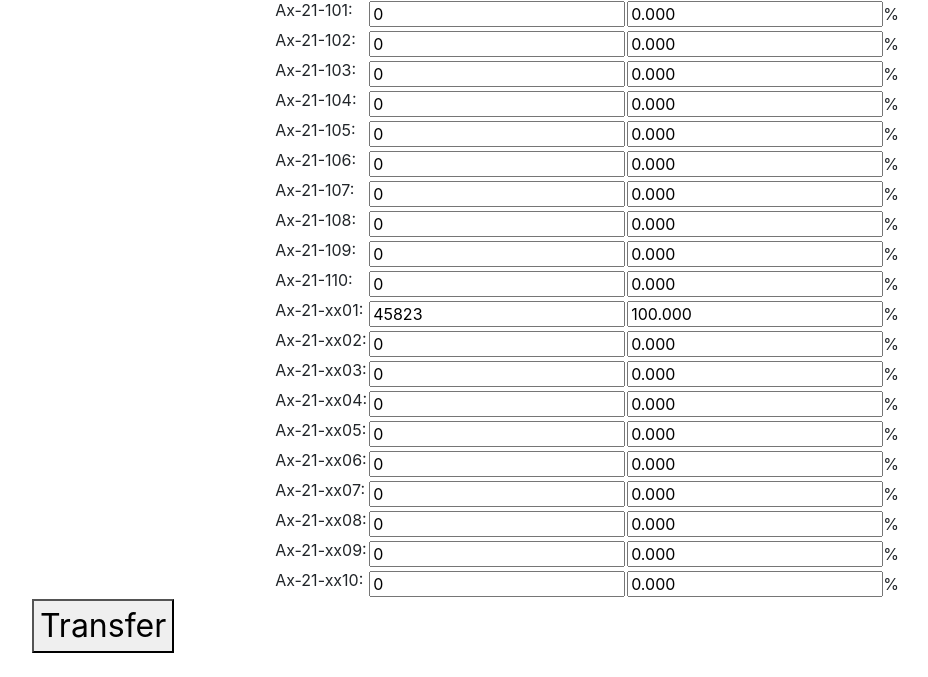
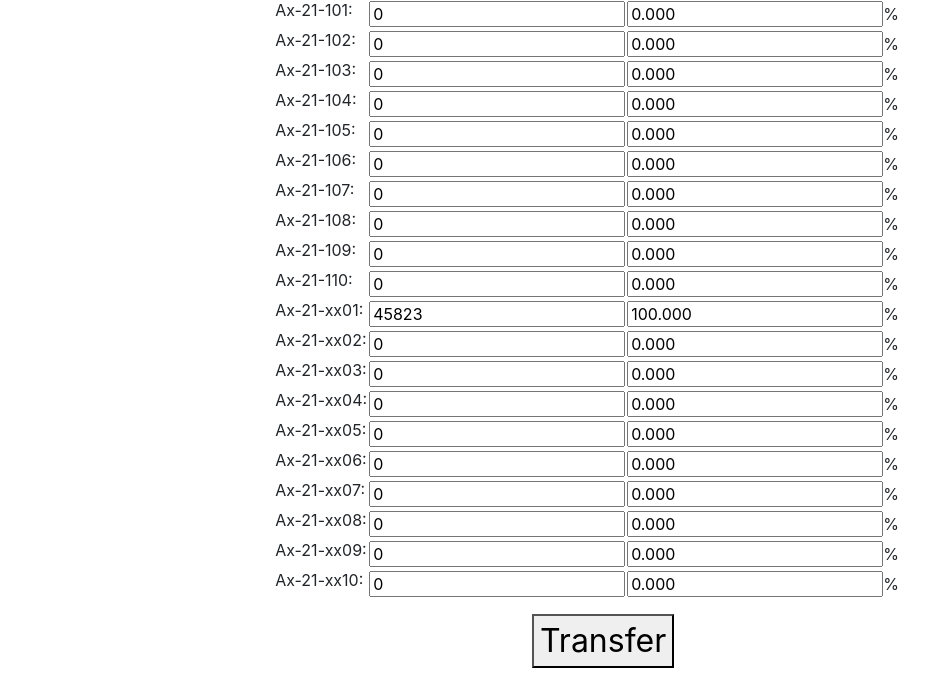
Before and after one commit to Lance-Easley/FACT-Prototype, a Django app: a page that uses templates/queueform.html in a window 1280 px wide. Shown: the part 222-899 px from the top of the page, without its empty margins (53-981 px from the left). Run offline with Django 3.2, Linux system fonts and the light colour scheme; data comes from the database, SQL or seed files in the repository; both versions use the stored data as it was after the commit; some libraries are stand-ins or nearby versions.

Commit message:
changed the alignment of the transfer button

```diff
--- a/templates/queueform.html
+++ b/templates/queueform.html
@@ -4,6 +4,11 @@
 :root {
     font-family: Calibri, 'Trebuchet MS', sans-serif;
 
+}
+#trans{
+  position: relative;
+  left: 500px;
+  top: 15px;
 }
 p{
   padding: 10px;
@@ -86,7 +91,7 @@ section {
         </div>
       {% endfor %}
     </table>
-    <button style="font-size: 2rem; margin: auto">Transfer</button>
+    <button id="trans" style="font-size: 2rem; margin: auto ">Transfer</button>
   </form>
   <script>
     const controlContainer = document.querySelector(
```
Also changed, not shown: db.sqlite3.
